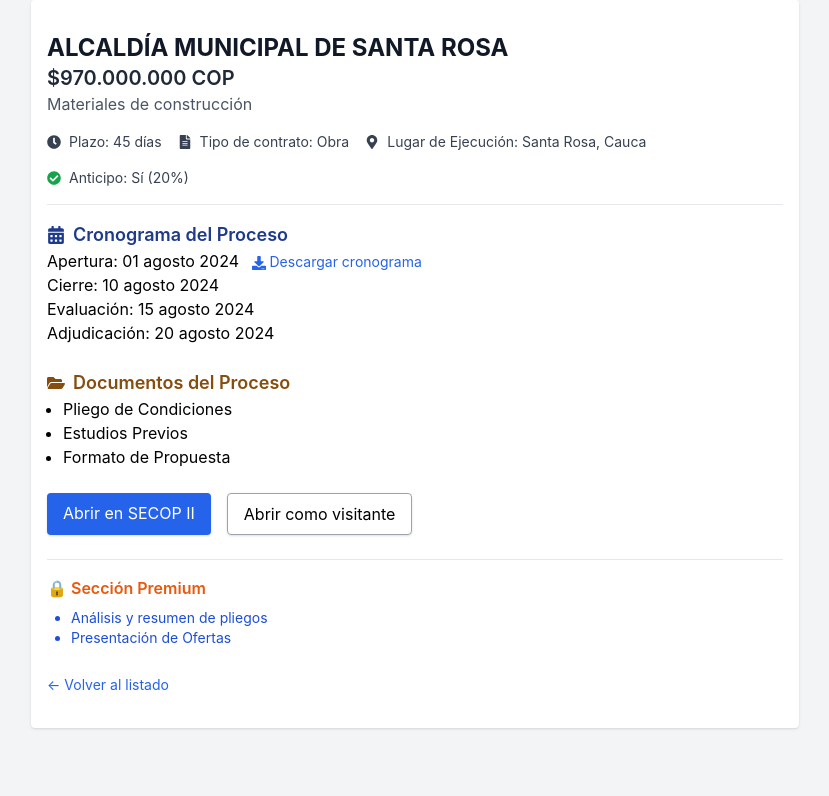
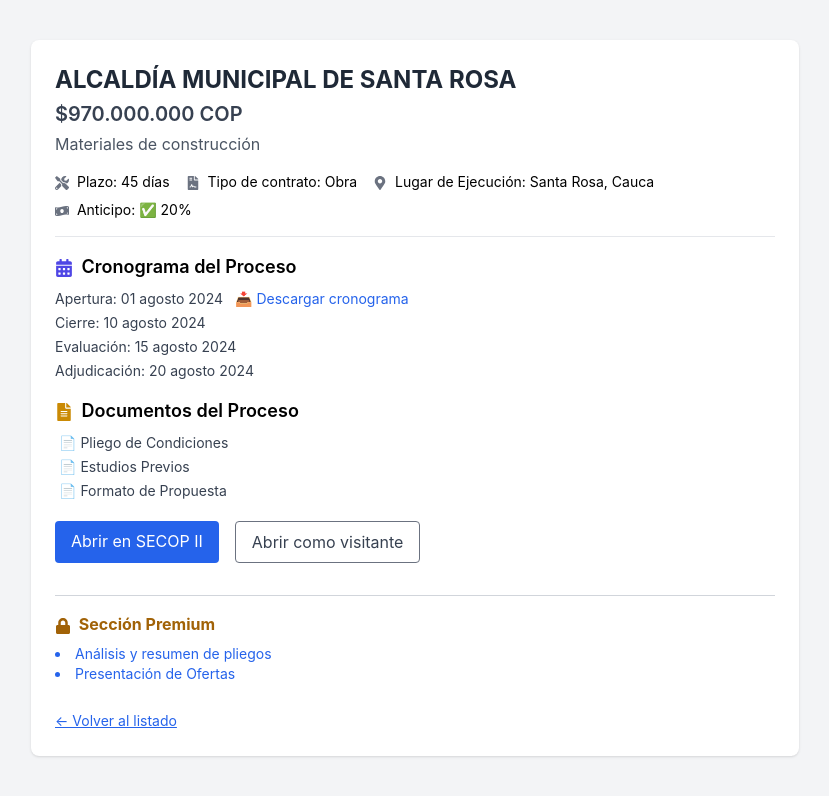
Before and after one commit to JPFC1428/licitapp-frontend, a React (Vite) app: page /detalle/1 in a window 1280 px wide. Shown: the top 796 px of the page, without its empty margins (225-1054 px from the left). Built offline with nearby package versions, Linux system fonts and the light colour scheme.

Commit message:
Update ProcesoDetalle.jsx

```diff
--- a/src/components/ProcesoDetalle.jsx
+++ b/src/components/ProcesoDetalle.jsx
@@ -1,74 +1,83 @@
 import React from 'react';
 import { useParams, Link } from 'react-router-dom';
 import procesos from '../data/procesosMock';
-import { FaClock, FaFileAlt, FaFolderOpen, FaMapMarkerAlt, FaCalendarAlt, FaDownload, FaCheckCircle, FaTimesCircle, FaBuilding } from 'react-icons/fa';
+import { FaCalendarAlt, FaFileAlt, FaFileContract, FaLock, FaMapMarkerAlt, FaSync, FaMoneyBillWave, FaTools, FaFileDownload } from 'react-icons/fa';
 
 export default function ProcesoDetalle() {
   const { id } = useParams();
-  const proceso = procesos.find(p => p.id === parseInt(id));
+  const proceso = procesos.find((p) => p.id === parseInt(id));
 
-  if (!proceso) return <div className='p-8 text-center text-red-600'>Proceso no encontrado</div>;
+  if (!proceso) {
+    return (
+      <div className="p-8 text-center">
+        <h1 className="text-xl font-semibold text-red-600">Proceso no encontrado</h1>
+        <Link to="/" className="text-blue-600 underline">Volver al listado</Link>
+      </div>
+    );
+  }
 
   return (
-    <div className='min-h-screen bg-gray-100'>
-      <main className='max-w-3xl mx-auto px-4 py-8 bg-white shadow rounded'>
-        <h1 className='text-2xl font-bold text-gray-900'>{proceso.entidad}</h1>
-        <p className='text-xl font-semibold text-gray-800'>{proceso.valor} COP</p>
-        <p className='text-gray-600 mb-4'>{proceso.objeto}</p>
+    <div className="min-h-screen bg-gray-100 py-10 px-4">
+      <div className="max-w-3xl mx-auto bg-white rounded-lg shadow p-6">
+        <h1 className="text-2xl font-bold text-gray-800">{proceso.entidad}</h1>
+        <p className="text-xl text-gray-700 font-semibold mt-1">{proceso.valor} COP</p>
+        <p className="text-gray-600 mt-1">{proceso.objeto}</p>
 
-        <div className='flex flex-wrap gap-4 text-sm text-gray-700 mb-4'>
-          <div className='flex items-center gap-2'><FaClock /> Plazo: {proceso.plazo}</div>
-          <div className='flex items-center gap-2'><FaFileAlt /> Tipo de contrato: {proceso.tipoContrato}</div>
-          <div className='flex items-center gap-2'><FaMapMarkerAlt /> Lugar de Ejecución: {proceso.lugarEjecucion}</div>
-          <div className='flex items-center gap-2'>
-            {proceso.anticipo?.aplica ? (
-              <>
-                <FaCheckCircle className='text-green-600' /> Anticipo: Sí ({proceso.anticipo.porcentaje})
-              </>
-            ) : (
-              <>
-                <FaTimesCircle className='text-red-600' /> Anticipo: No
-              </>
-            )}
-          </div>
+        <div className="flex flex-wrap text-sm mt-4 gap-x-4 gap-y-2">
+          <p><FaTools className="inline mr-1 text-gray-500" /> Plazo: {proceso.plazo}</p>
+          <p><FaFileContract className="inline mr-1 text-gray-500" /> Tipo de contrato: {proceso.tipoContrato}</p>
+          <p><FaMapMarkerAlt className="inline mr-1 text-gray-500" /> Lugar de Ejecución: {proceso.lugarEjecucion}</p>
+          <p><FaMoneyBillWave className="inline mr-1 text-gray-500" /> Anticipo: {proceso.anticipo.aplica ? `✅ ${proceso.anticipo.porcentaje}` : '❌ No'}</p>
         </div>
 
-        <hr className='my-4' />
+        <hr className="my-4" />
 
-        <div className='mb-6'>
-          <h2 className='text-lg font-semibold flex items-center gap-2 text-blue-900'><FaCalendarAlt /> Cronograma del Proceso</h2>
-          <p>Apertura: {proceso.cronograma.apertura} <a href='#' className='text-blue-600 ml-2 text-sm'><FaDownload className='inline' /> Descargar cronograma</a></p>
-          <p>Cierre: {proceso.cronograma.cierre}</p>
-          <p>Evaluación: {proceso.cronograma.evaluacion}</p>
-          <p>Adjudicación: {proceso.cronograma.adjudicacion}</p>
+        <h2 className="font-semibold text-lg mb-2"><FaCalendarAlt className="inline mr-1 text-indigo-600" /> Cronograma del Proceso</h2>
+        <ul className="text-sm text-gray-700 space-y-1">
+          <li>Apertura: {proceso.cronograma.apertura} <a href="#" className="text-blue-600 text-sm ml-2">📥 Descargar cronograma</a></li>
+          <li>Cierre: {proceso.cronograma.cierre}</li>
+          <li>Evaluación: {proceso.cronograma.evaluacion}</li>
+          <li>Adjudicación: {proceso.cronograma.adjudicacion}</li>
+        </ul>
+
+        <h2 className="font-semibold text-lg mt-4 mb-2"><FaFileAlt className="inline mr-1 text-yellow-600" /> Documentos del Proceso</h2>
+        <ul className="text-sm text-gray-700 space-y-1 pl-1">
+          {proceso.documentos.map((doc, i) => (
+            <li key={i}>📄 {doc}</li>
+          ))}
+        </ul>
+
+        <div className="mt-5 flex flex-wrap gap-4">
+          <a
+            href={proceso.links.usuario}
+            target="_blank"
+            rel="noopener noreferrer"
+            className="bg-blue-600 text-white px-4 py-2 rounded hover:bg-blue-700 transition"
+          >
+            Abrir en SECOP II
+          </a>
+          <button
+            className="border border-gray-500 text-gray-700 px-4 py-2 rounded hover:bg-gray-100 transition"
+            onClick={() => window.open(proceso.links.visitante, '_blank')}
+          >
+            Abrir como visitante
+          </button>
         </div>
 
-        <div className='mb-6'>
-          <h2 className='text-lg font-semibold flex items-center gap-2 text-yellow-800'><FaFolderOpen /> Documentos del Proceso</h2>
-          <ul className='ml-4 list-disc'>
-            {proceso.documentos.map((doc, i) => (
-              <li key={i}>{doc}</li>
-            ))}
+        <div className="mt-8 pt-4 border-t border-gray-300">
+          <h3 className="font-bold text-md mb-2 text-yellow-700">
+            <FaLock className="inline mr-1" /> Sección Premium
+          </h3>
+          <ul className="list-disc list-inside text-blue-600 text-sm">
+            <li><a href="#">Análisis y resumen de pliegos</a></li>
+            <li><a href="#">Presentación de Ofertas</a></li>
           </ul>
         </div>
 
-        <div className='flex gap-4 mb-6'>
-          <a href={proceso.links.usuario} className='bg-blue-600 text-white px-4 py-2 rounded shadow hover:bg-blue-700 transition'>Abrir en SECOP II</a>
-          <a href={proceso.links.visitante} className='border border-gray-400 px-4 py-2 rounded shadow hover:bg-gray-100 transition'>Abrir como visitante</a>
+        <div className="mt-6">
+          <Link to="/" className="text-blue-600 underline text-sm">← Volver al listado</Link>
         </div>
-
-        <div className='mt-6 border-t pt-4'>
-          <h2 className='text-md font-semibold text-orange-600 mb-2'>🔒 Sección Premium</h2>
-          <ul className='list-disc ml-6 text-blue-700 text-sm'>
-            <li><a href='#'>Análisis y resumen de pliegos</a></li>
-            <li><a href='#'>Presentación de Ofertas</a></li>
-          </ul>
-        </div>
-
-        <div className='mt-6'>
-          <Link to="/" className='text-blue-600 text-sm'>&larr; Volver al listado</Link>
-        </div>
-      </main>
+      </div>
     </div>
   );
 }
```
